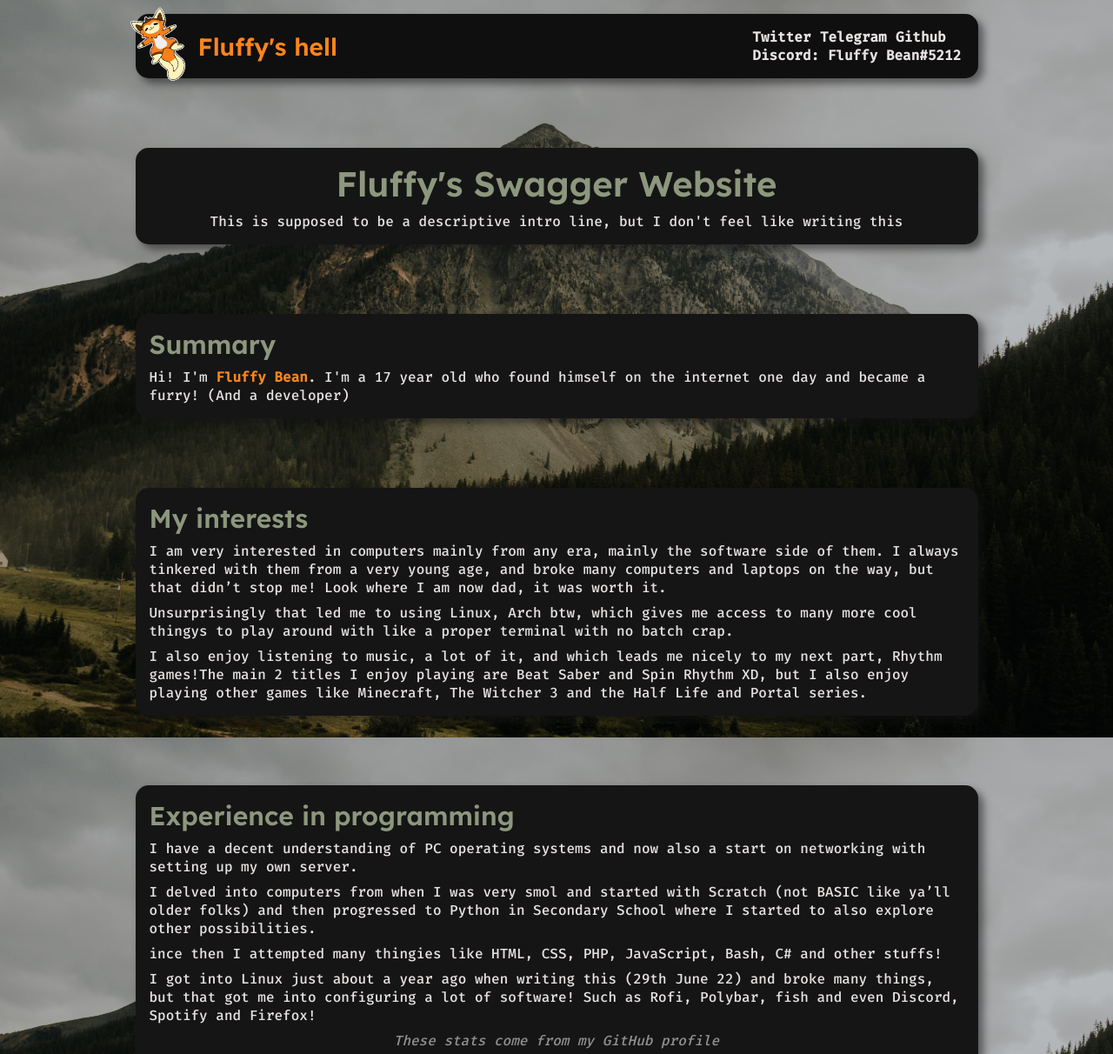
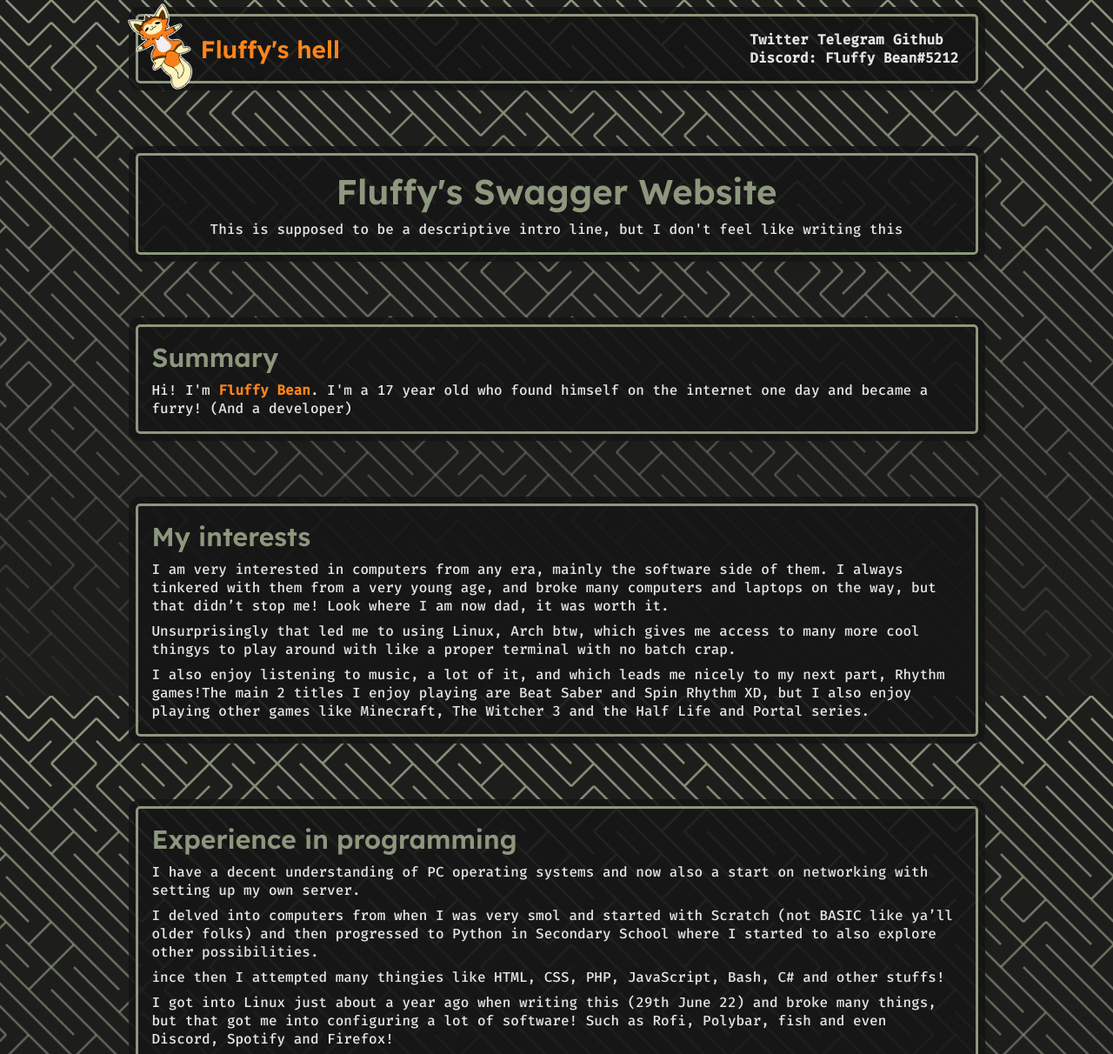
Before and after one commit to Fluffy-Bean/Fluffys-website, a PHP site: page / in a window 1280 px wide. Shown: the top 1212 px of the page at 87% size. Run offline with PHP 8.4, Linux system fonts and the light colour scheme.

Commit message:
Swaggy website rebrand

```diff
--- a/css/footer.css
+++ b/css/footer.css
@@ -9,11 +9,14 @@ footer {
   display: flex; flex-direction: row; flex-wrap: wrap;
   justify-content: space-around; align-items: center;
 
-  background-color: var(--bg-dark); color: var(--fg);
+  background-color: var(--bg); color: var(--fg);
 
   border-radius: var(--rad);
 
   box-shadow: var(--shadow);
+
+  border: 0.2rem solid var(--green);
+  outline: 0.5rem solid var(--bg);
 }
 footer * {
   margin: 0; padding: 0;
--- a/css/main.css
+++ b/css/main.css
@@ -10,6 +10,9 @@ main section {
   border-radius: var(--rad);
 
   box-shadow: var(--shadow);
+
+  border: 0.2rem solid var(--green);
+  outline: 0.5rem solid var(--bg);
 }
 main section * {
   margin: 0 0 0.5rem; padding: 0;
--- a/css/nav.css
+++ b/css/nav.css
@@ -11,11 +11,14 @@ nav {
   display: flex; flex-direction: row;
   justify-content: space-between; align-items: center;
 
-  background-color: var(--bg-dark); color: var(--fg);
+  background-color: var(--bg); color: var(--fg);
 
   border-radius: var(--rad);
 
   box-shadow: var(--shadow);
+
+  border: 0.2rem solid var(--green);
+  outline: 0.5rem solid var(--bg);
 }
 nav * {
   margin: 0; padding: 0;
@@ -28,7 +31,7 @@ nav * {
   margin: 0; padding: 0;
   height: 2rem; width: auto;
 
-  transform: rotate(-25deg) scale(3);
+  transform: rotate(-25deg) scale(3.5);
 
   /*filter: drop-shadow(1px 0 0 var(--bg-dark))
           drop-shadow(0 1px 0 var(--bg-dark))
--- a/index.php
+++ b/index.php
@@ -41,7 +41,7 @@
 
 		<section id="interests" >
 			<h2>My interests</h2>
-			<p>I am very interested in computers mainly from any era, mainly the software side of them. I always tinkered with them from a very young age, and broke many computers and laptops on the way, but that didn’t stop me! Look where I am now dad, it was worth it.</p>
+			<p>I am very interested in computers from any era, mainly the software side of them. I always tinkered with them from a very young age, and broke many computers and laptops on the way, but that didn’t stop me! Look where I am now dad, it was worth it.</p>
 			<p>Unsurprisingly that led me to using Linux, Arch btw, which gives me access to many more cool thingys to play around with like a proper terminal with no batch crap.</p>
 			<p>I also enjoy listening to music, a lot of it, and which leads me nicely to my next part, Rhythm games!The main 2 titles I enjoy playing are Beat Saber and Spin Rhythm XD, but I also enjoy playing other games like Minecraft, The Witcher 3 and the Half Life and Portal series.</p>
 		</section>
@@ -186,7 +186,7 @@
 		</div>
 		<div>
 			<h3>Page status</h3>
-			<p>Last updated 29 Jun 2022</p>
+			<p>Last updated 13 Jul 2022</p>
 			<p>Made and designed by <span class="fluffy-colour">Fluffy</span></p>
 		</div>
 		<div>
--- a/stylesheet.css
+++ b/stylesheet.css
@@ -3,16 +3,17 @@
 @import "css/footer.css";
 
 :root {
-  --bg: #151515;
-  --bg-dark: #0f0f0f;
+  --bg: #151515df;
   --bg-alt: #E8E3E3;
+  --bg-dark: #242621;
+  --bg-dark-alt: #1D1E1C;
 
   --h: #8C977D;
   --fg:#E8E3E3;
   --fg-dark: #151515;
 
   --shadow: 6px 6px 10px #15151588;
-  --rad: 15px;
+  --rad: 5px;
 
   --orange: #FF7700;
   --orange-alt: #E0863E;
@@ -25,8 +26,8 @@
 html {
   margin: 0; padding: 0;
 
-  background-color: #817670;
-  background-image: url("images/bg-4.jpg");
+  background-color: var(--bg-dark-alt);
+  background-image: url("images/bg-6.svg");
 
   height: 100vh;
   background-position: center;
```
Also changed, not shown: images/bg-5.svg (added), images/bg-6.svg (added), 1 other file.
